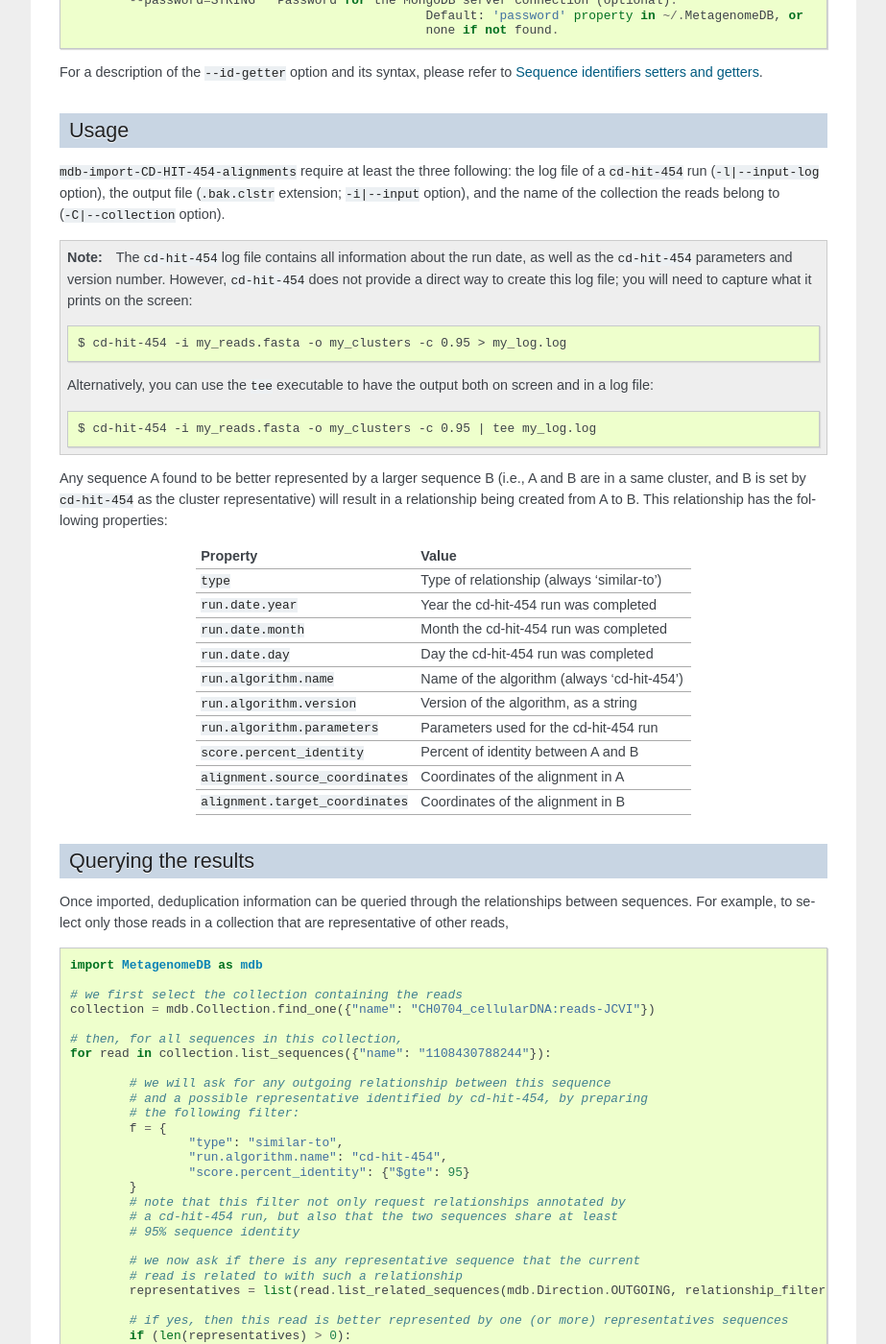
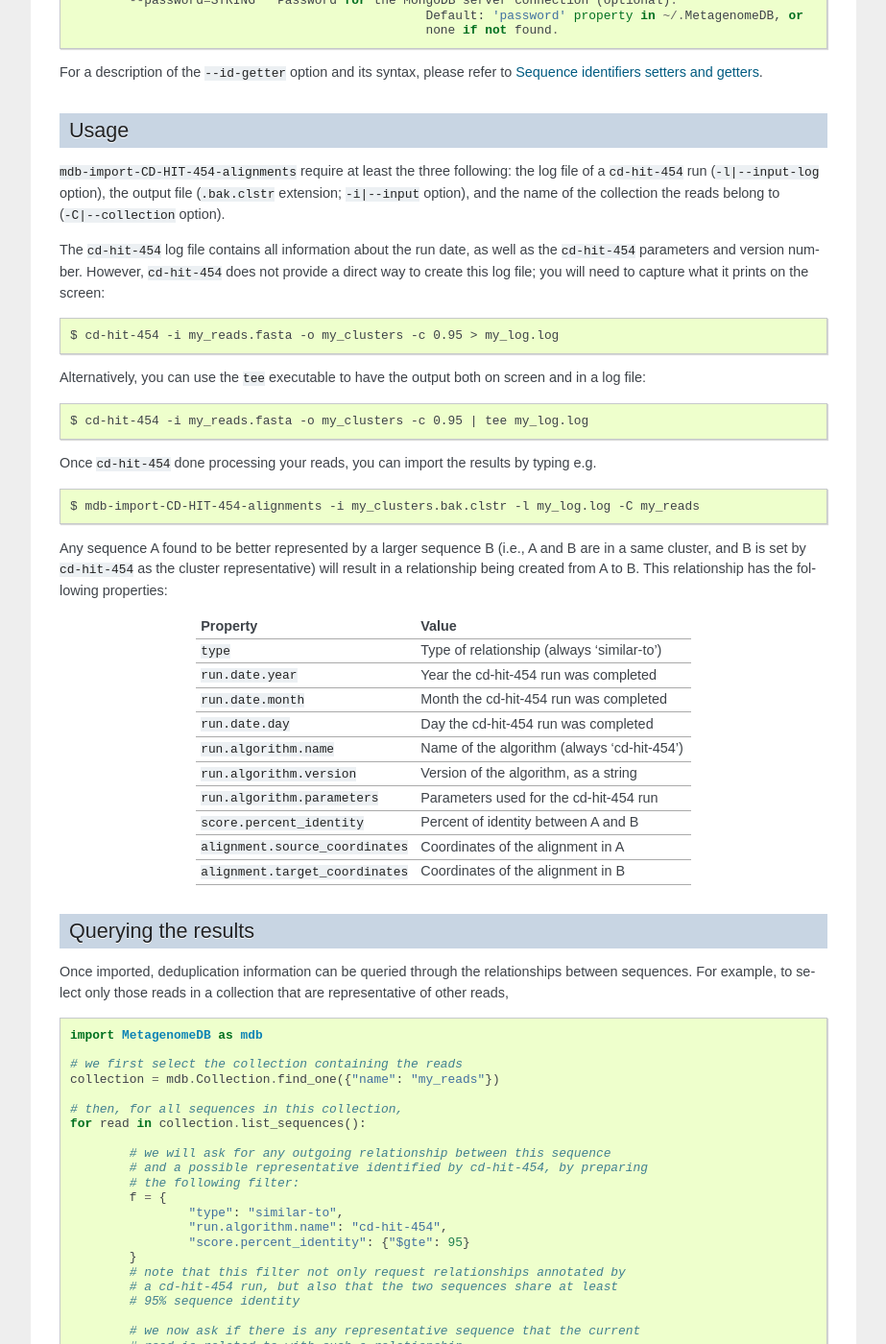
Before and after one commit to piandpower/MetagenomeDB, a Sphinx documentation site: the page built from doc/tools/mdb_import_cd_hit_454_alignments.rst, in a window 1280 px wide and 1400 px high, scrolled down 1010 px. Shown: the whole window at 96% size, without its empty margins (198-1121 px from the left). Built offline with Sphinx 7.4.7, drawn with Linux system fonts in a browser that asks for light colours; the version number is read from the project's files by our own code.

Commit message:
Fixed documentation on mdb-import-CD-HIT-454-alignments

```diff
--- a/doc/tools/mdb_import_cd_hit_454_alignments.rst
+++ b/doc/tools/mdb_import_cd_hit_454_alignments.rst
@@ -59,14 +59,17 @@ Usage
 
 ``mdb-import-CD-HIT-454-alignments`` require at least the three following: the log file of a ``cd-hit-454`` run (``-l|--input-log`` option), the output file (``.bak.clstr`` extension; ``-i|--input`` option), and the name of the collection the reads belong to (``-C|--collection`` option).
 
-.. note::
-	The ``cd-hit-454`` log file contains all information about the run date, as well as the ``cd-hit-454`` parameters and version number. However, ``cd-hit-454`` does not provide a direct way to create this log file; you will need to capture what it prints on the screen::
+The ``cd-hit-454`` log file contains all information about the run date, as well as the ``cd-hit-454`` parameters and version number. However, ``cd-hit-454`` does not provide a direct way to create this log file; you will need to capture what it prints on the screen::
 
-		$ cd-hit-454 -i my_reads.fasta -o my_clusters -c 0.95 > my_log.log
+	$ cd-hit-454 -i my_reads.fasta -o my_clusters -c 0.95 > my_log.log
 
-	Alternatively, you can use the ``tee`` executable to have the output both on screen and in a log file::
+Alternatively, you can use the ``tee`` executable to have the output both on screen and in a log file::
 
-		$ cd-hit-454 -i my_reads.fasta -o my_clusters -c 0.95 | tee my_log.log
+	$ cd-hit-454 -i my_reads.fasta -o my_clusters -c 0.95 | tee my_log.log
+
+Once ``cd-hit-454`` done processing your reads, you can import the results by typing e.g. ::
+
+	$ mdb-import-CD-HIT-454-alignments -i my_clusters.bak.clstr -l my_log.log -C my_reads
 
 Any sequence A found to be better represented by a larger sequence B (i.e., A and B are in a same cluster, and B is set by ``cd-hit-454`` as the cluster representative) will result in a relationship being created from A to B. This relationship has the following properties:
 
@@ -93,10 +96,10 @@ Once imported, deduplication information can be queried through the relationship
 	import MetagenomeDB as mdb
 
 	# we first select the collection containing the reads
-	collection = mdb.Collection.find_one({"name": "CH0704_cellularDNA:reads-JCVI"})
+	collection = mdb.Collection.find_one({"name": "my_reads"})
 
 	# then, for all sequences in this collection,
-	for read in collection.list_sequences({"name": "1108430788244"}):
+	for read in collection.list_sequences():
 
 		# we will ask for any outgoing relationship between this sequence
 		# and a possible representative identified by cd-hit-454, by preparing
```
